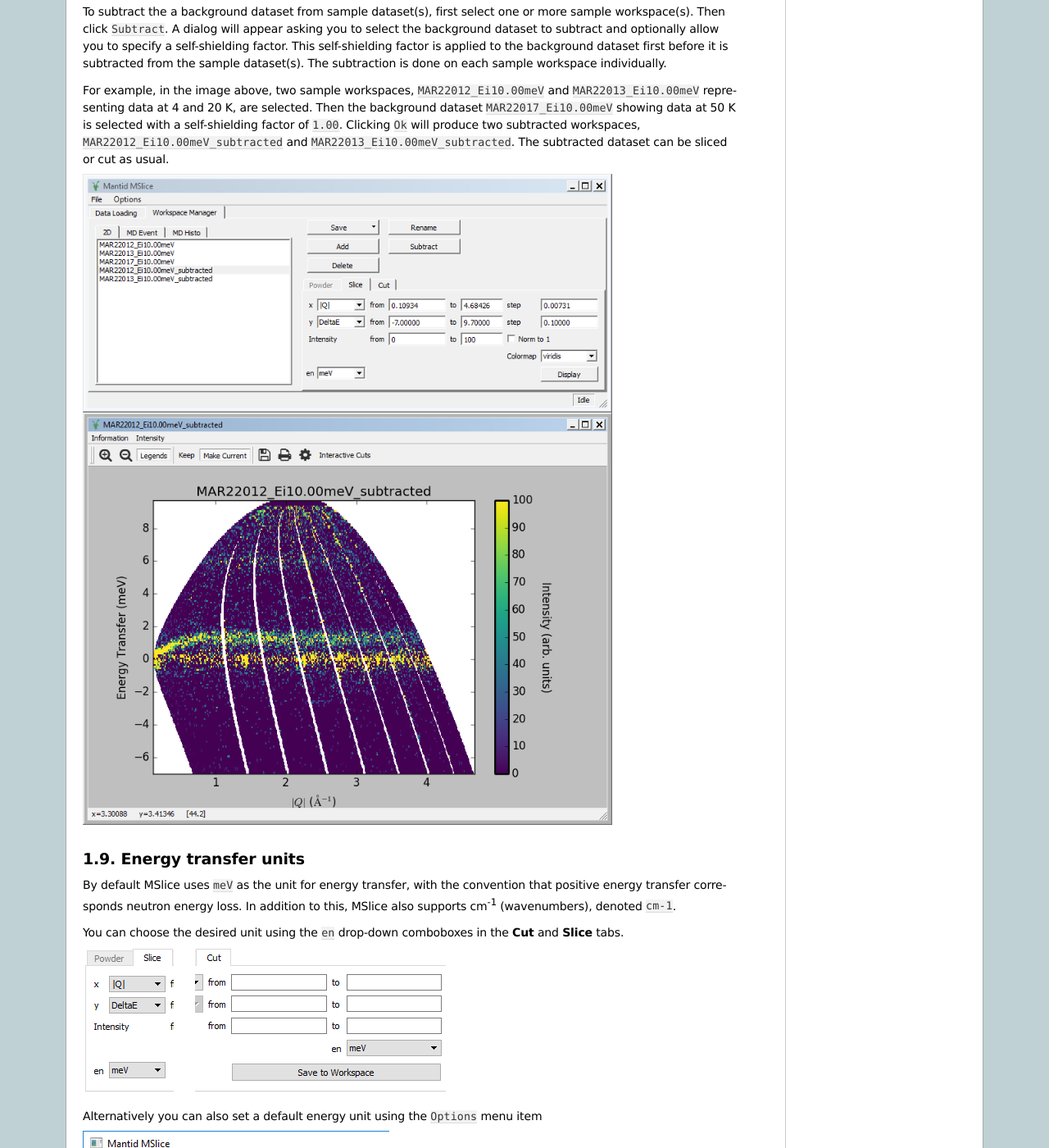
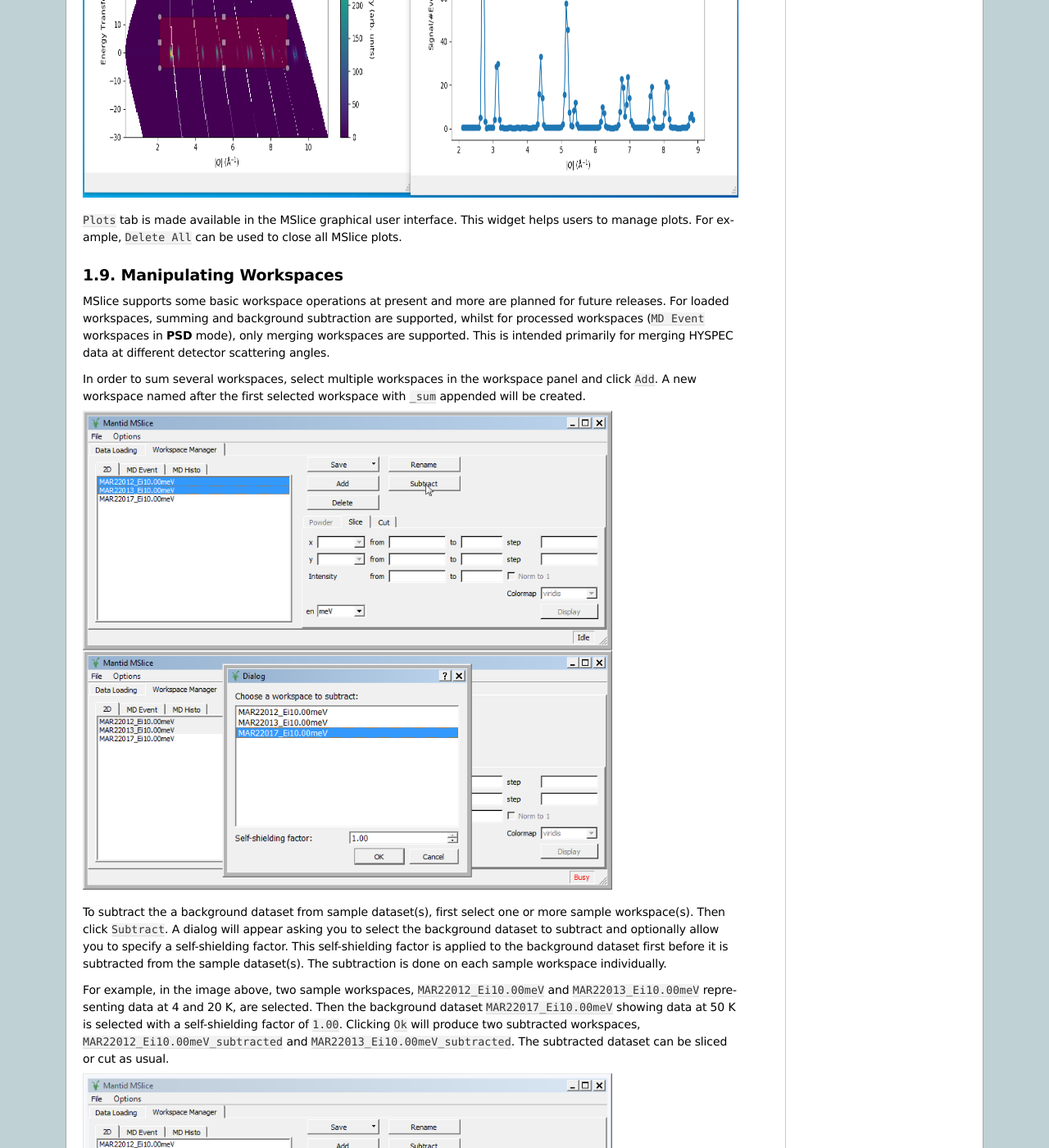
Before and after one commit to mantidproject/mslice, a Sphinx documentation site: the page built from docs/source/quickstart.rst, in a window 1280 px wide and 1400 px high, scrolled down 6527 px. Shown: the whole window at 82% size. Built offline with Sphinx 7.4.7, drawn with Linux system fonts in a browser that asks for light colours; formulas are drawn with MathJax 3; some of the changed text lies outside the part shown.

Commit message:
Updated docs to inform about added Plots tab

```diff
--- a/docs/source/quickstart.rst
+++ b/docs/source/quickstart.rst
@@ -141,6 +141,15 @@
 the ``Plot`` button. This will send data to the **Current** plot window, so you may need to ``Make Current`` on it again.
 This is available only for 1D cuts. For 2D slices, you cannot overplot current data.
 
+Plots Management in GUI
+-----------------------
+
+.. image:: images/quickstart/plots_tab.png
+   :scale: 80 %
+
+``Plots`` tab is made available in the MSlice graphical user interface. This widget helps users to manage plots.
+For example, ``Delete All`` can be used to close all MSlice plots.
+
 
 Manipulating Workspaces
 -----------------------
```
Also changed, not shown: docs/source/images/quickstart/plots_tab.png (added).
